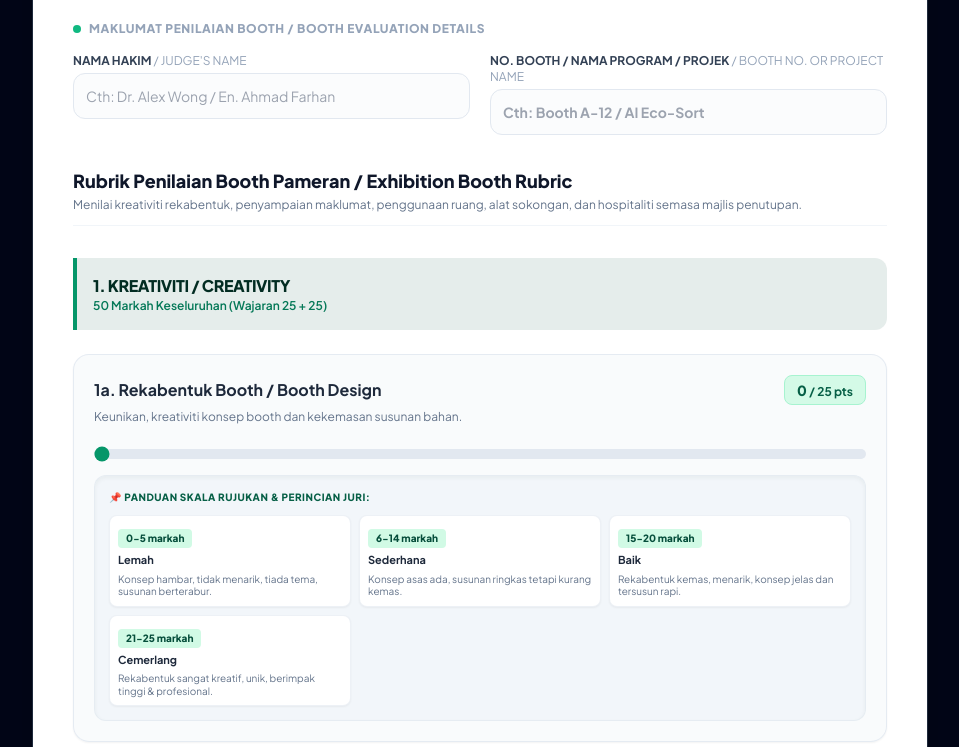
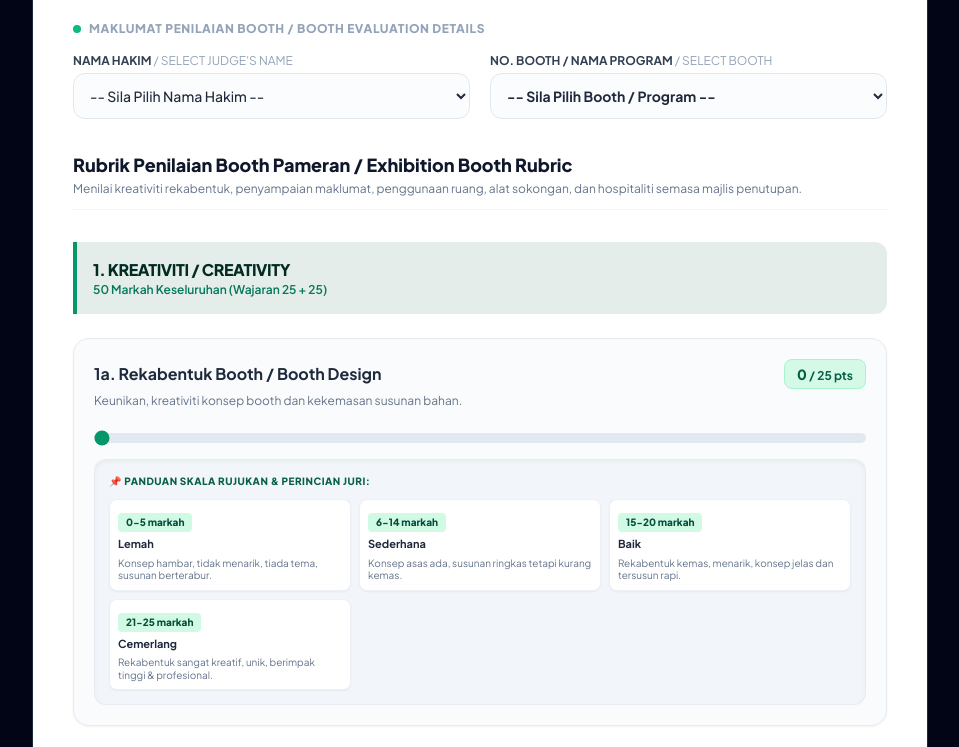
Before and after one commit to g-58557492-dot/BIIC-4.0-JUDGES-SYSTEM, a plain HTML site: page index.html in a window 1280 px wide. Shown: the part 221-968 px from the top of the page, without its empty margins (160-1119 px from the left). Drawn offline with nearby package versions, Linux system fonts and the light colour scheme.

Commit message:
Update index.html

```diff
--- a/index.html
+++ b/index.html
@@ -39,7 +39,7 @@
                                 Penilaian Majlis Penutupan / Closing Ceremony
                             </span>
                             <span class="bg-teal-400/20 text-teal-200 border border-teal-400/30 text-[10px] font-semibold px-2.5 py-0.5 rounded-full backdrop-blur-md">
-                                Booth Exhibition v1.1
+                                Booth Exhibition v1.3
                             </span>
                         </div>
                         <h1 class="text-2xl md:text-4xl font-black tracking-tight text-white drop-shadow-lg">
@@ -66,7 +66,7 @@
 
         <form id="scoringForm" onsubmit="event.preventDefault();" class="p-6 md:p-10 space-y-8">
 
-            <!-- Maklumat Hakim & Peserta -->
+            <!-- Maklumat Hakim & Peserta (Dropdown Menu Rasmi) -->
             <div>
                 <h3 class="text-xs font-extrabold text-slate-400 uppercase tracking-wider mb-4 flex items-center gap-2">
                     <span class="w-2 h-2 rounded-full bg-emerald-500"></span>
@@ -74,17 +74,36 @@
                 </h3>
 
                 <div class="grid grid-cols-1 md:grid-cols-2 gap-5">
+                    <!-- Dropdown Nama Hakim -->
                     <div>
                         <label class="block text-xs font-bold text-slate-700 uppercase mb-1">
-                            Nama Hakim <span class="text-slate-400 font-normal">/ Judge's Name</span>
+                            Nama Hakim <span class="text-slate-400 font-normal">/ Select Judge's Name</span>
                         </label>
-                        <input type="text" id="namaHakim" required class="w-full rounded-xl border-slate-200 p-3 text-sm border bg-slate-50/50 focus:bg-white focus:ring-2 focus:ring-emerald-500 focus:outline-none transition" placeholder="Cth: Dr. Alex Wong / En. Ahmad Farhan">
+                        <select id="namaHakim" required class="w-full rounded-xl border-slate-200 p-3 text-sm border bg-slate-50/50 focus:bg-white focus:ring-2 focus:ring-emerald-500 focus:outline-none transition font-medium">
+                            <option value="">-- Sila Pilih Nama Hakim --</option>
+                            <option value="Nurnajwani binti Senian">Nurnajwani binti Senian</option>
+                            <option value="Noor Asma binti A’At">Noor Asma binti A’At</option>
+                        </select>
                     </div>
+
+                    <!-- Dropdown No. Booth / Program -->
                     <div>
                         <label class="block text-xs font-bold text-slate-700 uppercase mb-1">
-                            No. Booth / Nama Program / Projek <span class="text-slate-400 font-normal">/ Booth No. or Project Name</span>
+                            No. Booth / Nama Program <span class="text-slate-400 font-normal">/ Select Booth</span>
                         </label>
-                        <input type="text" id="noBooth" required class="w-full rounded-xl border-slate-200 p-3 text-sm border bg-slate-50/50 focus:bg-white focus:ring-2 focus:ring-emerald-500 focus:outline-none transition font-bold text-slate-800" placeholder="Cth: Booth A-12 / AI Eco-Sort">
+                        <select id="noBooth" required class="w-full rounded-xl border-slate-200 p-3 text-sm border bg-slate-50/50 focus:bg-white focus:ring-2 focus:ring-emerald-500 focus:outline-none transition font-bold text-slate-800">
+                            <option value="">-- Sila Pilih Booth / Program --</option>
+                            <option value="ETE">1. ETE</option>
+                            <option value="ETN">2. ETN</option>
+                            <option value="WTP">3. WTP</option>
+                            <option value="BPP">4. BPP</option>
+                            <option value="HKM">5. HKM</option>
+                            <option value="HFD">6. HFD</option>
+                            <option value="MPI">7. MPI</option>
+                            <option value="MTK">8. MTK</option>
+                            <option value="MTA">9. MTA</option>
+                            <option value="HSK">10. HSK</option>
+                        </select>
                     </div>
                 </div>
             </div>
@@ -241,7 +260,6 @@
             container.innerHTML = '';
 
             boothSections.forEach(sec => {
-                // Header Kategori Utama
                 let sectionHtml = `
                     <div class="mt-8 mb-4 p-4 bg-emerald-900/10 border-l-4 border-emerald-600 rounded-r-xl">
                         <h3 class="text-base font-black text-emerald-950 uppercase tracking-tight">${sec.sectionTitle}</h3>
@@ -308,7 +326,7 @@
             const booth = document.getElementById('noBooth').value;
 
             if(!hakim || !booth) {
-                alert("Sila lengkapkan ruangan Nama Hakim dan No. Booth / Nama Program.");
+                alert("Sila pilih Nama Hakim dan No. Booth / Program terlebih dahulu.");
                 return;
             }
 
@@ -331,7 +349,7 @@
                 headers: { 'Content-Type': 'application/json' },
                 body: JSON.stringify(payload)
             }).then(() => {
-                alert(`Berjaya! Markah penilaian untuk ${booth} telah direkodkan.`);
+                alert(`Berjaya! Markah penilaian dari ${hakim} untuk ${booth} telah direkodkan.`);
                 document.getElementById('noBooth').value = '';
                 document.getElementById('ulasan').value = '';
                 loadBoothRubric();
```
